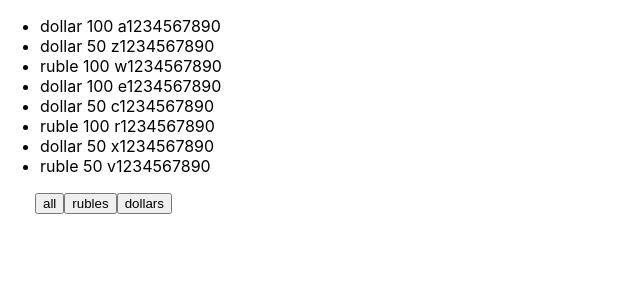
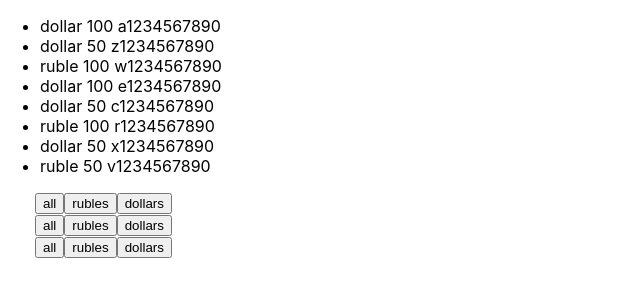
Before and after one commit to KombinatorVit/microtaski, a React (Create React App) app: page / in a window 1280 px wide. Shown: the top 300 px of the page, without its empty margins (0-640 px from the left). Built offline with nearby package versions, Linux system fonts and the light colour scheme.

Commit message:
dz example, but there is an error

```diff
--- a/src/App.tsx
+++ b/src/App.tsx
@@ -1,5 +1,6 @@
 import React, {useState} from 'react';
 import './App.css';
+import NewComponent from './components/NewComponent';
 import Button from './components/Button';
 
 //вернул коммит
@@ -16,7 +17,7 @@ function App() {
         {banknote: 'ruble', nominal: 50, number: ' v1234567890'},
     ]);
     let currentMoney = money;
-    const[filter,setFilter]=useState('all')
+    const [filter, setFilter] = useState('all');
 
     if (filter === 'dollar') {
         currentMoney = money.filter(filteredMoney => filteredMoney.banknote === 'dollar');
@@ -25,28 +26,18 @@ function App() {
         currentMoney = money.filter(filteredMoney => filteredMoney.banknote === 'ruble');
     }
 
-    function onClickFilterHandler(nameButton: string) {
-        setFilter(nameButton)    }
+    function onClickFilterAppHandler(nameButton: string) {
+        setFilter(nameButton);
+    }
 
     return (
         <div>
 
-
-            <ul>
-                {currentMoney.map((objFromMoneyArr, index) => {
-                    return (
-                        <li key={index}>
-                            <span> {objFromMoneyArr.banknote}</span>
-                            <span> {objFromMoneyArr.nominal}</span>
-                            <span> {objFromMoneyArr.number}</span>
-                        </li>
-                    );
-                })}
-            </ul>
+            <NewComponent m={currentMoney}/>
             <div style={{marginLeft: '35px'}}>
-                <button onClick={() => onClickFilterHandler('all')}>all</button>
-                <button onClick={() => onClickFilterHandler('ruble')}>rubles</button>
-                <button onClick={() => onClickFilterHandler("dollar")}>dollars</button>
+                <Button callBack={() => onClickFilterAppHandler('all')}/>
+                <Button callBack={() => onClickFilterAppHandler('dollar')}/>
+                <Button callBack={() => onClickFilterAppHandler('ruble')}/>
             </div>
         </div>);
 }
--- a/src/components/Button.tsx
+++ b/src/components/Button.tsx
@@ -1,7 +1,6 @@
 import React from 'react';
 
 type ButtonType = {
-    title: string
     callBack: () => void
 }
 
@@ -13,10 +12,12 @@ function Button(props: ButtonType) {
 
     return (
         <div>
-            <button onClick={onClickHandler}>
-                {props.title}
+            <button onClick={onClickHandler}>all
             </button>
-
+            <button onClick={onClickHandler}>rubles
+            </button>
+            <button onClick={onClickHandler}>dollars
+            </button>
         </div>
     )
         ;
--- /dev/null
+++ b/src/components/NewComponent.tsx
@@ -0,0 +1,31 @@
+import React from 'react';
+
+type NewComponentType = {
+    m: Array<any>
+}
+
+const NewComponent = (props:NewComponentType) => {
+
+
+    return (
+        <div>
+            <ul>
+                {props.m.map((objFromMoneyArr, index) => {
+                    return (
+                        <li key={index}>
+                            <span> {objFromMoneyArr.banknote}</span>
+                            <span> {objFromMoneyArr.nominal}</span>
+                            <span> {objFromMoneyArr.number}</span>
+                        </li>
+                    );
+                })}
+            </ul>
+
+
+
+
+        </div>
+    );
+};
+
+export default NewComponent;
```
